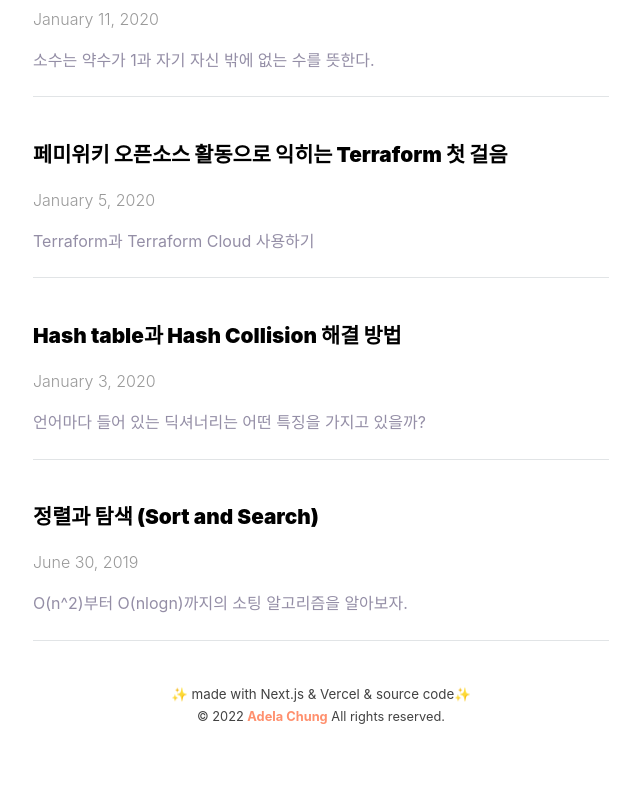
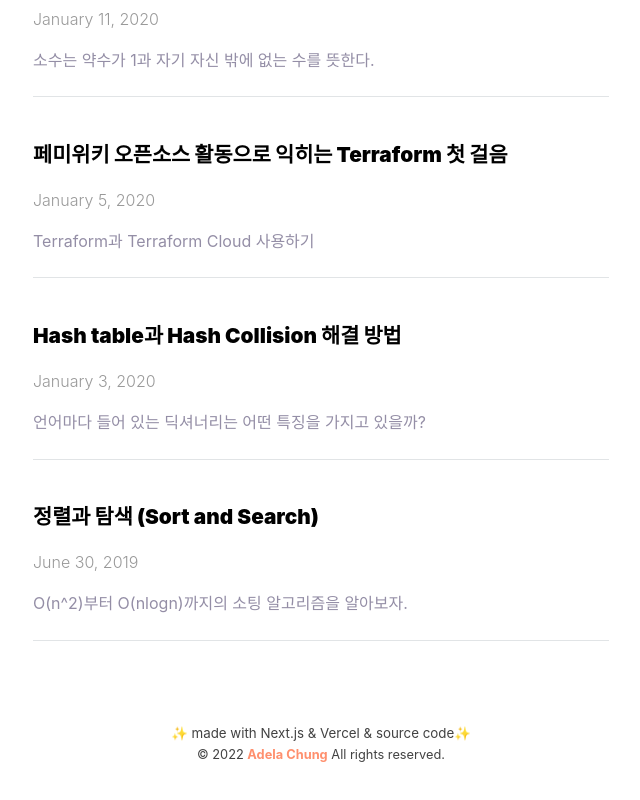
Before and after one commit to love-adela/adela.love, a Next.js app: page /posts in a window 1280 px wide. Shown: the part 1041-1841 px from the top of the page, without its empty margins (319-959 px from the left). Before the commit the page ends 1803 px from the top, so only its background shows below. Built offline with nearby package versions, Linux system fonts and the light colour scheme; a web font is replaced by a local one.

Commit message:
Give padding on the top of the blog information

```diff
--- a/components/footer.module.css
+++ b/components/footer.module.css
@@ -2,6 +2,7 @@
     display: flex;
     justify-content: center;
     padding-bottom: 3%;
+    padding-top: 3%;
     text-align: center;
     font-size: 1rem;
 }
```
